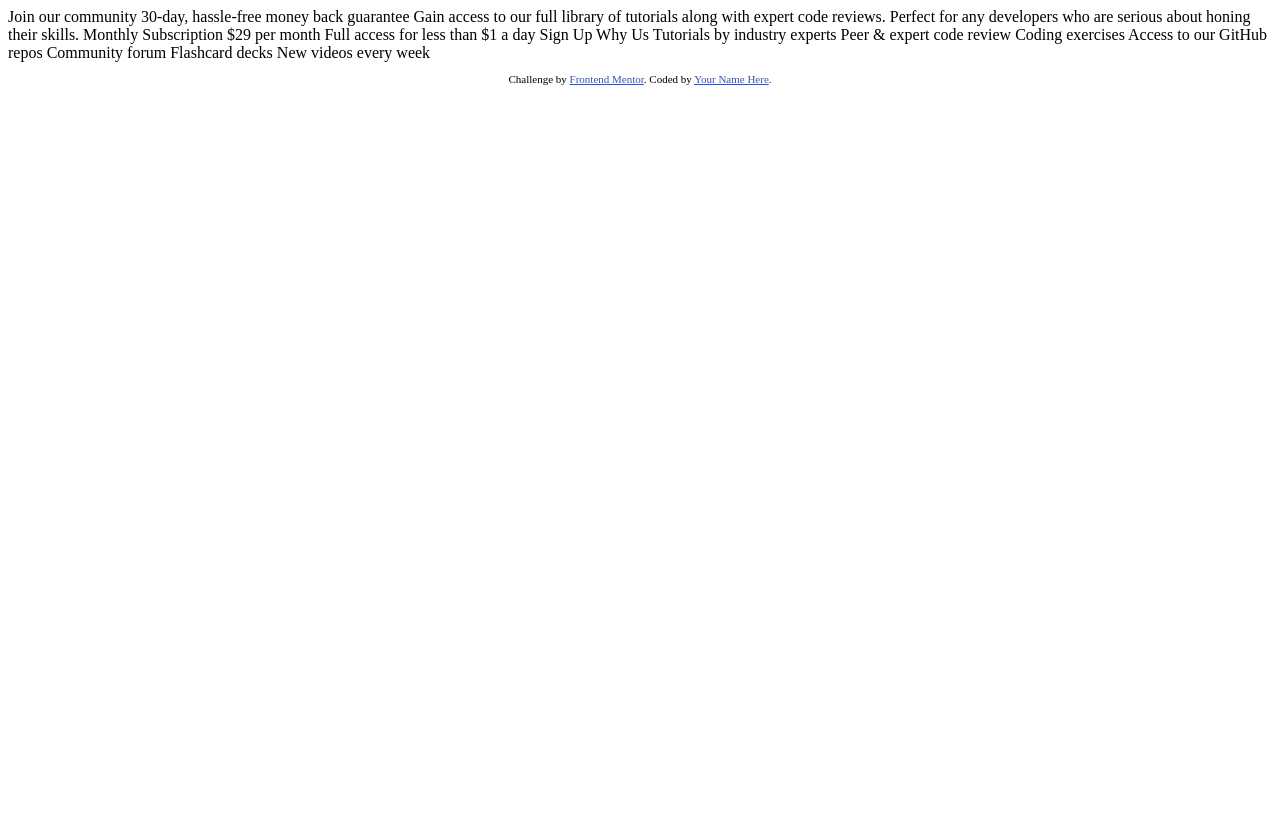
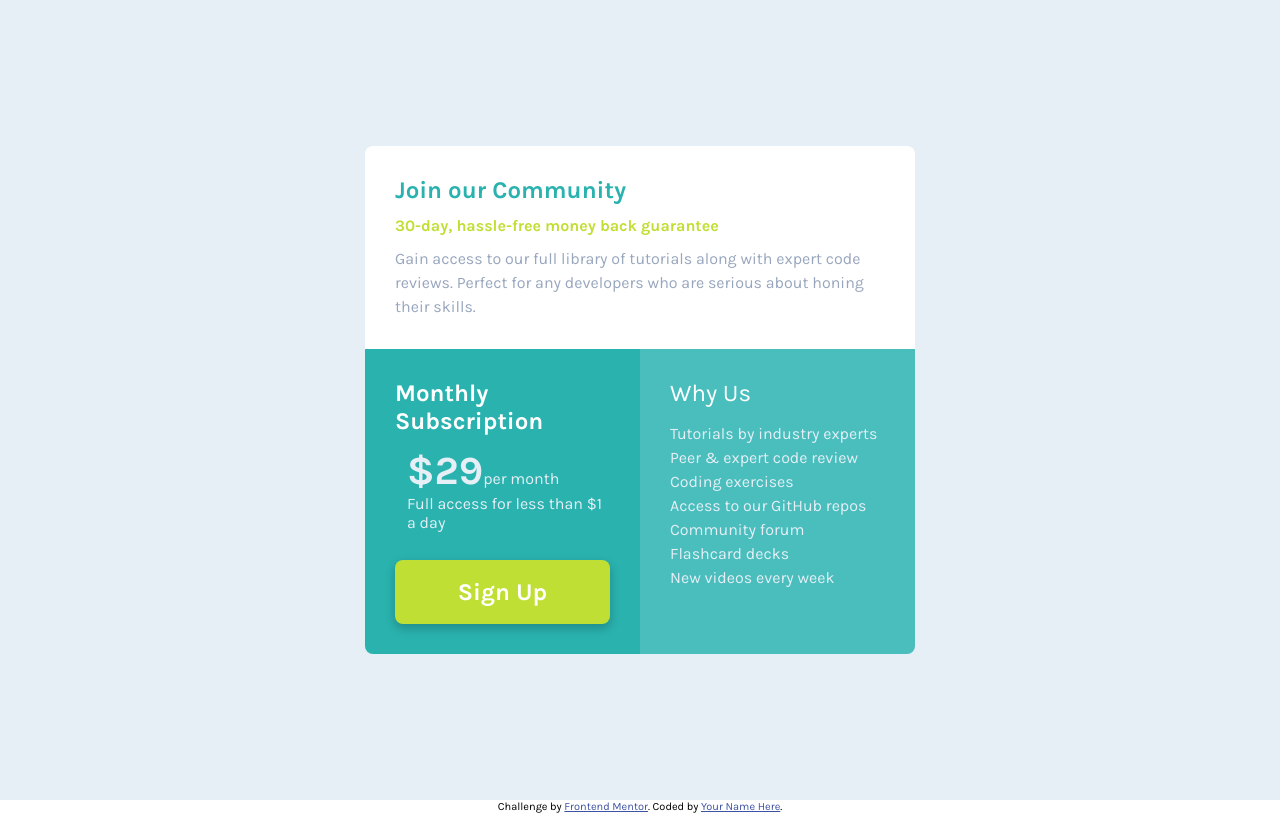
Before and after one commit to ClaySpencer1/FrontendMentor__2, a plain HTML site: page index.html in a window 1280 px wide. Drawn offline with Linux system fonts and the light colour scheme.

Commit message:
forgot to upload this lol, i think is very close

```diff
--- a/index.html
+++ b/index.html
@@ -5,6 +5,7 @@
   <meta name="viewport" content="width=device-width, initial-scale=1.0"> <!-- displays site properly based on user's device -->
 
   <link rel="icon" type="image/png" sizes="32x32" href="./images/favicon-32x32.png">
+  <link rel="stylesheet" href="style.css">
 
   <title>Frontend Mentor | Single Price Grid Component</title>
 
@@ -15,30 +16,32 @@
   </style>
 </head>
 <body>
-  Join our community
-
-  30-day, hassle-free money back guarantee
-
-  Gain access to our full library of tutorials along with expert code reviews.
-  Perfect for any developers who are serious about honing their skills.
-
-  Monthly Subscription
-
-  &dollar;29 per month
-
-  Full access for less than &dollar;1 a day
-
-  Sign Up
-
-  Why Us
-
-  Tutorials by industry experts
-  Peer &amp; expert code review
-  Coding exercises
-  Access to our GitHub repos
-  Community forum
-  Flashcard decks
-  New videos every week
+  <section>
+    <div class="container">
+      <div class="item item-1">
+        <h2>Join our Community</h2>
+        <h3>30-day, hassle-free money back guarantee</h3>
+        <p>Gain access to our full library of tutorials along with expert code reviews.
+          Perfect for any developers who are serious about honing their skills.</p>
+      </div>
+      <div class="item item-2">
+        <h3>Monthly Subscription</h3>
+        <p><span>&dollar;29</span>per month</p>
+        <p>Full access for less than &dollar;1 a day</p>
+        <a href="#" type="button" class="button">Sign Up</a>
+      </div>
+      <div class="item item-3">
+        <h3>Why Us</h3>
+        <p> Tutorials by industry experts<br>
+          Peer &amp; expert code review<br>
+          Coding exercises<br>
+          Access to our GitHub repos<br>
+          Community forum<br>
+          Flashcard decks<br>
+          New videos every week</p>
+      </div>
+    </div>
+  </section>
 
   <footer>
     <p class="attribution">
--- /dev/null
+++ b/style.css
@@ -0,0 +1,125 @@
+@import url('https://fonts.googleapis.com/css2?family=Karla:wght@400;700&display=swap');
+html {
+    font-family: 'Karla', sans-serif;
+    font-size: 16px;
+}
+
+* {
+    padding: 0;
+    margin: 0;
+    box-sizing: border-box;
+}
+
+section {
+    min-height: 100vh;
+    width: 100%;
+    display: flex;
+    align-items: center;
+    justify-content: center;
+    background-color: hsl(204, 43%, 93%);
+    padding: 100px 30px;
+}
+
+.container {
+    display: grid;
+    grid-template-columns: 100%;
+    max-width: 550px;
+    margin: 0 auto;
+    border-radius: 8px;
+    box-shadow: 0px 0px 14px 1 px #00000024; /*Looked this up, couldn't figure it out */
+    overflow: hidden;
+}
+
+.item{
+    padding: 30px;
+}
+
+.item-1{
+    background-color: white;
+}
+.item-1 h2{
+    color: hsl(179, 62%, 43%);
+    font-weight: 700;
+    font-size: 1.5rem;
+    margin-bottom: 12px;
+}
+
+.item-1 h3{
+    color: hsl(71, 73%, 54%);
+    font-weight: 700;
+    font-size: 1rem;
+    margin-bottom: 12px;
+}
+
+.item-1 p{
+    color: hsl(218, 22%, 67%);
+    font-size: 1rem;
+    line-height: 1.5rem;
+}
+
+.item-2{
+    background-color: hsl(179, 62%, 43%);
+
+}
+
+.item-2 h3{
+    color:white;
+    font-weight: 700;
+    font-size: 1.5rem;
+    margin-bottom: 12px;
+}
+
+.item-2 p{
+    color: hsl(204, 43%, 93%);
+    font-size:1rem;
+    font-weight: 400;
+    margin-left: 12px;
+}
+
+.item-2 p span{
+    font-size: 2.5rem;
+    font-weight: 700;
+}
+
+.item-2 .button {
+    text-align: center;
+    width: 100%;
+    padding: 18px;
+    background-color: hsl(71, 73%, 54%);
+    display: inline-block;
+    color: white;
+    text-decoration: none;
+    font-size: 1.5rem;
+    margin-top: 28px;
+    font-weight: 700;
+    box-shadow: 0px 4px 10px 1px #00000033; /*same as above, this kinda worked */
+    border-radius: 8px;
+}
+
+.item-3{/*I had to look up the background color */
+    background-color: #4abebd;
+}
+
+.item-3 h3{
+    color: white;
+    font-weight: 400;
+    font-size: 1.5rem;
+    margin-bottom: 15px;
+}
+
+.item-3 p{
+    color:hsl(204, 43%, 93%);
+    line-height: 1.5rem;
+}
+/*I decided to do mobile first, now media query for desktop below :) */
+@media only screen and (min-width: 768px){
+    .container{
+       grid-template-columns: 50% 50%;
+    }
+    .item-1{
+        grid-area: 1/ 1/ 2/ 3;
+    }
+    .item-2, .item-3{
+        grid-row: 2;
+    }
+}
```
